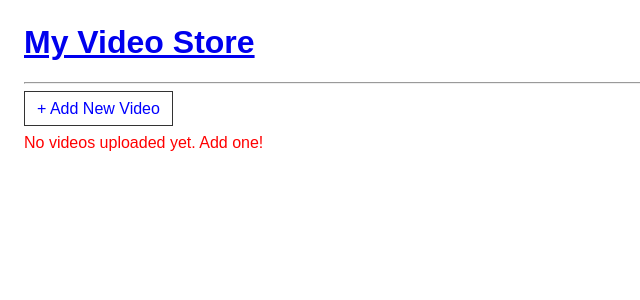
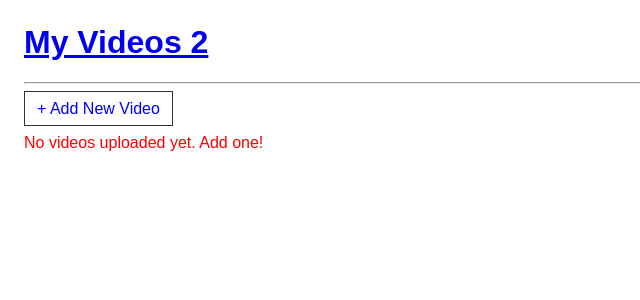
Before and after one commit to TheodoreALSammour/videostore, a Django app: page / in a window 1280 px wide. Shown: the top 300 px of the page, without its empty margins (0-640 px from the left). Run offline with Django 5.2, Linux system fonts and the light colour scheme; data that the repository does not hold is empty.

Commit message:
Update base.html

```diff
--- a/inventory/templates/inventory/base.html
+++ b/inventory/templates/inventory/base.html
@@ -15,7 +15,7 @@
   </style>
 </head>
 <body>
-  <h1><a href="{% url 'video_list' %}"> My Video Store</a></h1>
+  <h1><a href="{% url 'video_list' %}"> My Videos 2</a></h1>
   <hr>
   {% block content %}{% endblock %}
 </body>
```
